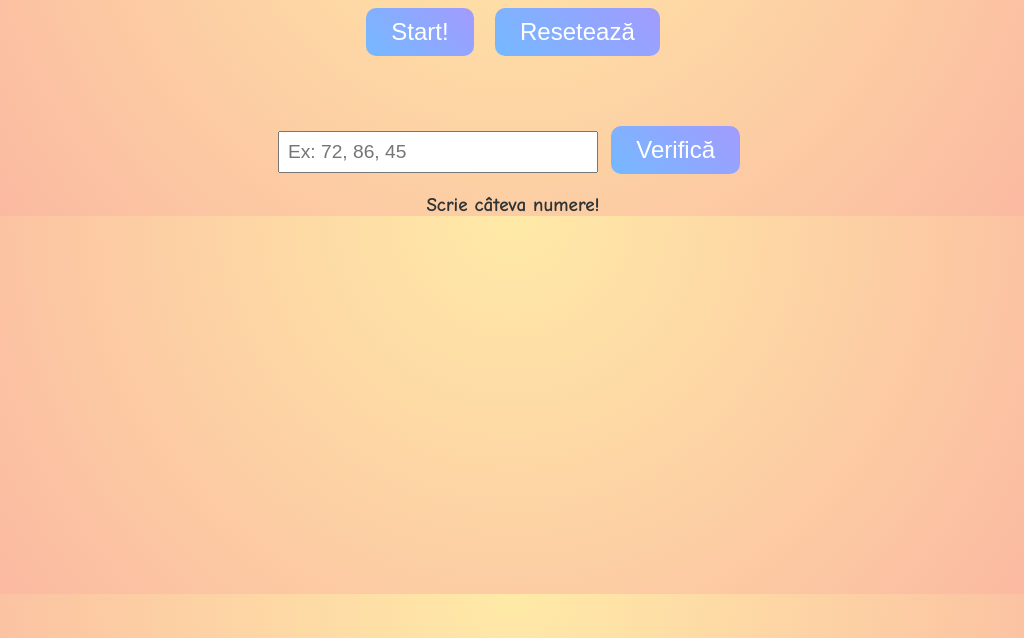
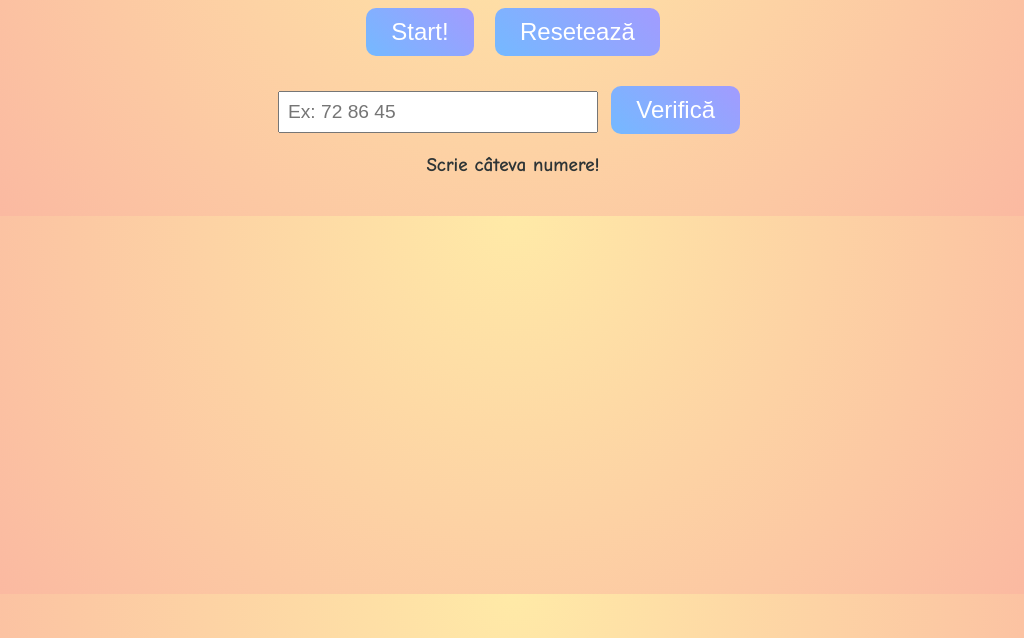
Before and after one commit to radu456/Bingo-90, a plain HTML site: page index.html in a window 1280 px wide. Both pictures are taken after a click on the button "Verifică". Shown: the part 162-800 px from the top of the page, without its empty margins (127-1151 px from the left). Drawn offline with Linux system fonts and the light colour scheme.

Commit message:
Update index.html

```diff
--- a/index.html
+++ b/index.html
@@ -76,7 +76,9 @@
       font-weight: bold;
       color: #2d3436;
     }
-    #check-area { margin-top: 30px; }
+    #check-area {
+      margin-top: 10px;
+    }
     #numberInput {
       width: 300px;
       font-size: 1.2rem;
@@ -104,15 +106,15 @@
     <button id="pauseBtn" style="display:none">Pauză</button>
     <button id="resumeBtn" style="display:none">Reia</button>
     <button id="resetBtn">Resetează</button>
+
+    <div id="check-area">
+      <input type="tel" pattern="[0-9 ]*" inputmode="numeric" id="numberInput" placeholder="Ex: 72 86 45">
+      <button id="checkBtn">Verifică</button>
+      <div id="checkResult"></div>
+    </div>
   </div>
 
   <ul id="list"></ul>
-
-  <div id="check-area">
-    <input type="text" id="numberInput" placeholder="Ex: 72, 86, 45">
-    <button id="checkBtn">Verifică</button>
-    <div id="checkResult"></div>
-  </div>
 
   <script>
     let allNumbers = [], drawn = [], interval = null, isPaused = false;
@@ -203,7 +205,11 @@
 
     function checkNumbers() {
       const input = document.getElementById('numberInput').value;
-      const nums = input.split(',').map(n => parseInt(n.trim())).filter(n => !isNaN(n));
+      const nums = input
+        .split(/[\s,]+/) // permite spații sau virgule
+        .map(n => parseInt(n.trim()))
+        .filter(n => !isNaN(n));
+
       if (nums.length === 0) {
         document.getElementById('checkResult').textContent = 'Scrie câteva numere!';
         return;
```
